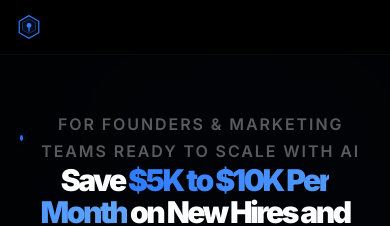
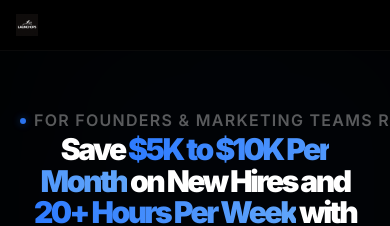
Before and after one commit to Abdulrahmansuleiman/speed-to-lead, a Next.js app: page /book in a window 390 px wide. Shown: the top 226 px of the page. Built offline with nearby package versions, Linux system fonts and the light colour scheme.

Commit message:
Fix booking: use actual logo.png, reduce headline weight, single-line eyebrow

```diff
--- a/src/app/book/page.tsx
+++ b/src/app/book/page.tsx
@@ -6,12 +6,7 @@ export default function BookPage() {
       {/* Header */}
       <header>
         <a href="/" className="book-logo">
-          <svg viewBox="0 0 32 32" fill="none" xmlns="http://www.w3.org/2000/svg" className="book-logo-icon">
-            <path d="M16 2L4 9v14l12 7 12-7V9L16 2z" stroke="#2E7BFF" strokeWidth="1.5" fill="none"/>
-            <path d="M16 6l-8 4.5v9L16 24l8-4.5v-9L16 6z" fill="rgba(46,123,255,0.1)" stroke="#2E7BFF" strokeWidth="0.5"/>
-            <circle cx="16" cy="14" r="3" fill="#2E7BFF"/>
-            <path d="M16 17v4" stroke="#2E7BFF" strokeWidth="1.5" strokeLinecap="round"/>
-          </svg>
+          <img src="/logo.png" alt="LaunchOps" className="book-logo-img" />
         </a>
       </header>
 
--- a/src/app/globals.css
+++ b/src/app/globals.css
@@ -121,11 +121,11 @@ main {
 
 /* Heading */
 h1 {
-  font-weight: 900;
-  line-height: 1.06;
-  letter-spacing: -2px;
+  font-weight: 700;
+  line-height: 1.1;
+  letter-spacing: -1.5px;
   margin-bottom: 16px;
-  font-size: clamp(28px, 4.6vw, 46px);
+  font-size: clamp(26px, 4.2vw, 42px);
 }
 
 h1 .gradient {
@@ -633,20 +633,22 @@ footer a {
   align-items: center;
   text-decoration: none;
 }
-.book-logo-icon {
-  width: 32px;
-  height: 32px;
+.book-logo-img {
+  height: 28px;
+  width: auto;
+  object-fit: contain;
 }
 .book-eyebrow {
   display: inline-flex;
   align-items: center;
   gap: 8px;
-  font-size: 11px;
+  font-size: 10px;
   font-weight: 600;
   text-transform: uppercase;
-  letter-spacing: 0.12em;
+  letter-spacing: 0.1em;
   color: #2E7BFF;
-  margin-bottom: 28px;
+  margin-bottom: 24px;
+  white-space: nowrap;
 }
 .book-eyebrow-dot {
   width: 6px;
@@ -655,6 +657,7 @@ footer a {
   background: #2E7BFF;
   animation: pulse 2s infinite;
   box-shadow: 0 0 8px rgba(46, 123, 255, 0.5);
+  flex-shrink: 0;
 }
 
 .calendly-wrap {
@@ -668,7 +671,8 @@ footer a {
 }
 
 @media (max-width: 640px) {
-  .book-logo-icon { width: 26px; height: 26px; }
+  .book-logo-img { height: 22px; }
+  .book-eyebrow { font-size: 8px; letter-spacing: 0.08em; }
   .calendly-wrap { padding: 0 12px 36px; }
   .calendly-wrap iframe { min-height: 600px; border-radius: 10px !important; }
 }
```
Also changed, not shown: public/logo.png (added).
